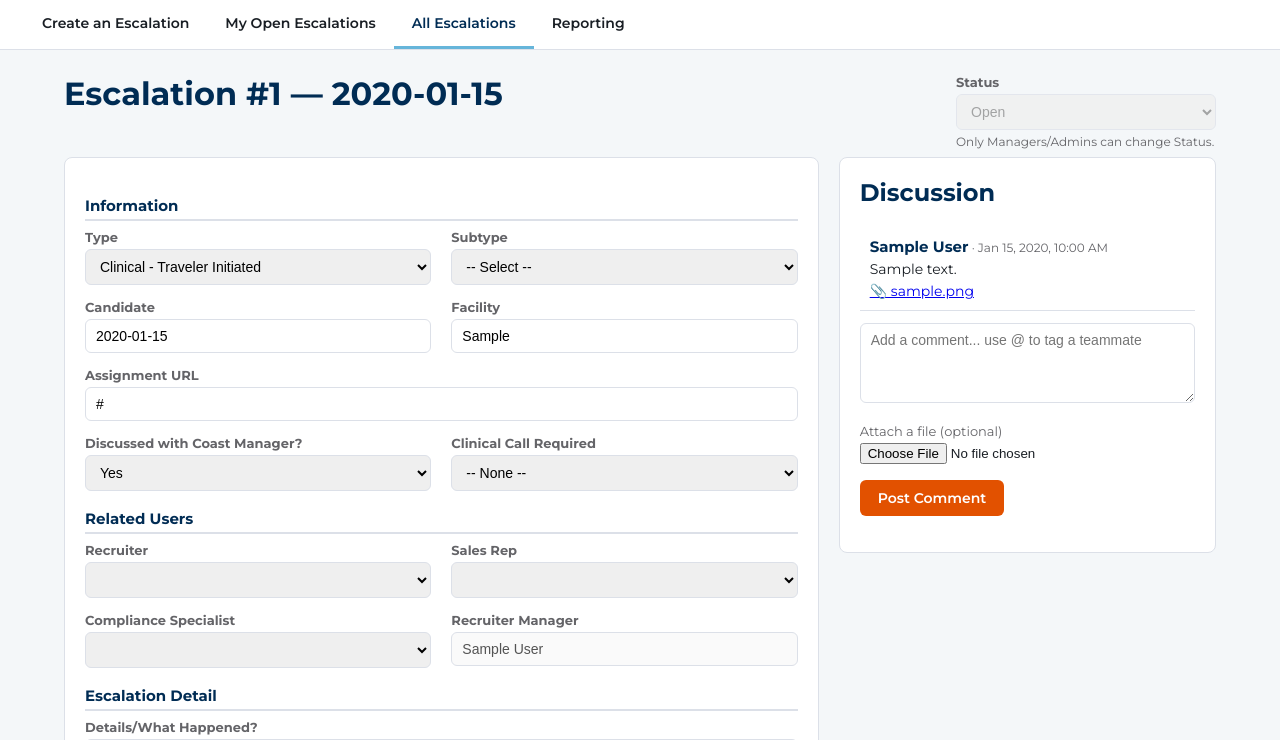
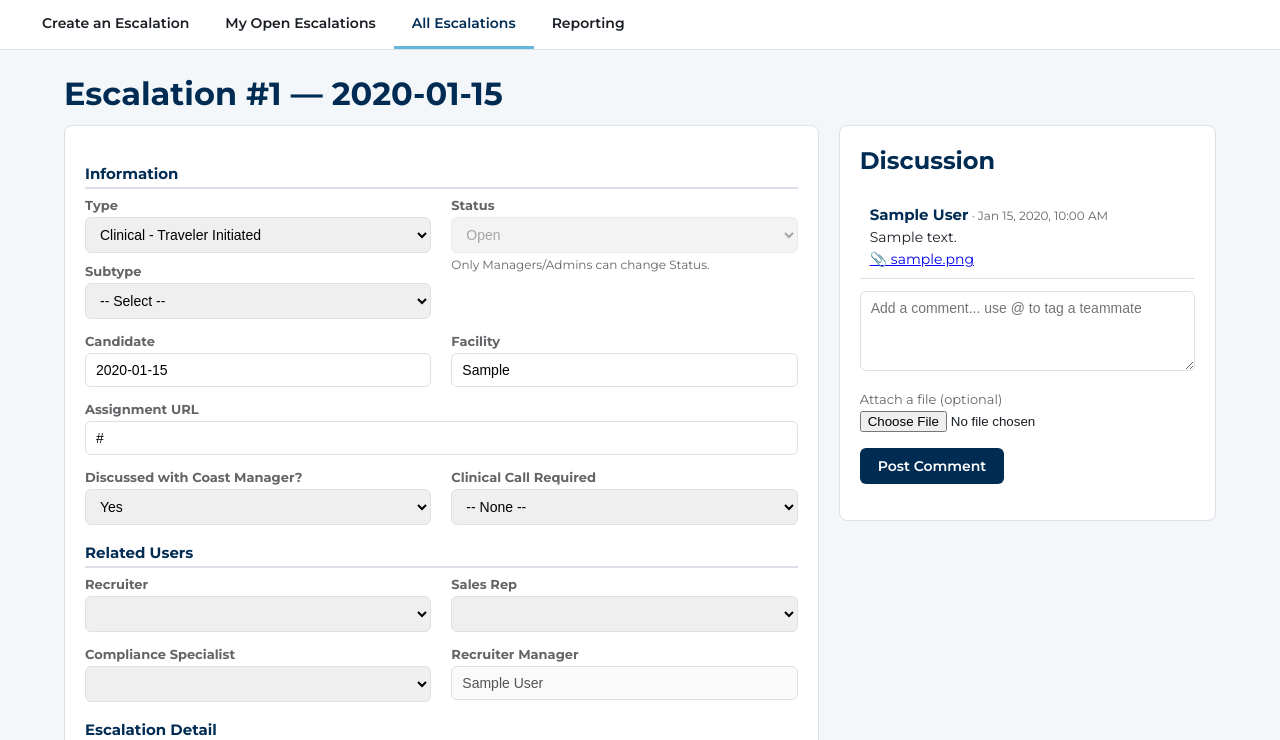
Before and after one commit to eitanmargolis/toa-escalations-portal, a Flask app: page /escalations/1 in a window 1280 px wide. Shown: the part 54-794 px from the top of the page. Run offline with Flask 3, Linux system fonts and the light colour scheme; a user stored in the database is signed in; tables that the repository leaves empty hold one stand-in row (values such as "Sample post"); lists and menus that the app fills with data are empty; some web fonts are replaced.

Commit message:
Move Status/Subtype fields, use brand blue for Post Comment button

```diff
--- a/templates/escalation_detail.html
+++ b/templates/escalation_detail.html
@@ -2,16 +2,7 @@
 {% import "_status_badge.html" as b %}
 {% block title %}Escalation #{{ esc.id }}{% endblock %}
 {% block content %}
-<div style="display:flex; justify-content:space-between; align-items:flex-start; gap:20px; margin-bottom:8px;">
-  <h1 style="margin:0;">Escalation #{{ esc.id }} &mdash; {{ esc.candidate }}</h1>
-  <div style="min-width:260px;">
-    <label>Status</label>
-    <select name="status" id="statusSelect" {{ 'disabled' if not can_manage }} form="mainEscalationForm">
-      {% for s in statuses %}<option value="{{ s }}" {{ 'selected' if esc.status==s }}>{{ s }}</option>{% endfor %}
-    </select>
-    {% if not can_manage %}<p style="font-size:12px;color:var(--brand-gray);margin:4px 0 0;">Only Managers/Admins can change Status.</p>{% endif %}
-  </div>
-</div>
+<h1 style="margin:0 0 12px;">Escalation #{{ esc.id }} &mdash; {{ esc.candidate }}</h1>
 
 <div style="display:flex; gap:20px; align-items:flex-start;">
   <div style="flex:2; min-width:0;">
@@ -23,8 +14,7 @@
           <select name="type" id="typeField">
             {% for t in types %}<option value="{{ t }}" {{ 'selected' if esc.type==t }}>{{ t }}</option>{% endfor %}
           </select>
-        </div>
-        <div id="subtypeWrapper" style="{{ '' if esc.type in clinical_types else 'display:none;' }}">
+          <div id="subtypeWrapper" style="margin-top:10px; {{ '' if esc.type in clinical_types else 'display:none;' }}">
             <label>Subtype</label>
             <select name="subtype" id="subtypeField">
               <option value="">-- Select --</option>
@@ -34,6 +24,14 @@
                 {% endfor %}
               {% endif %}
             </select>
+          </div>
+        </div>
+        <div>
+          <label>Status</label>
+          <select name="status" id="statusSelect" {{ 'disabled' if not can_manage }}>
+            {% for s in statuses %}<option value="{{ s }}" {{ 'selected' if esc.status==s }}>{{ s }}</option>{% endfor %}
+          </select>
+          {% if not can_manage %}<p style="font-size:12px;color:var(--brand-gray);margin:4px 0 0;">Only Managers/Admins can change Status.</p>{% endif %}
         </div>
         <div><label>Candidate</label><input type="text" name="candidate" value="{{ esc.candidate }}"></div>
         <div><label>Facility</label><input type="text" name="facility" value="{{ esc.facility }}"></div>
@@ -182,7 +180,7 @@
           {% for u in all_users %}<option value="@{{ u.full_name }}">{% endfor %}
         </datalist>
         <p><label style="font-weight:400;font-size:13px;">Attach a file (optional)</label><input type="file" name="attachment"></p>
-        <p><button class="btn btn-accent" type="submit">Post Comment</button></p>
+        <p><button class="btn" type="submit">Post Comment</button></p>
       </form>
     </div>
   </div>
```
Lines whose indentation alone changed are shown as unchanged.
